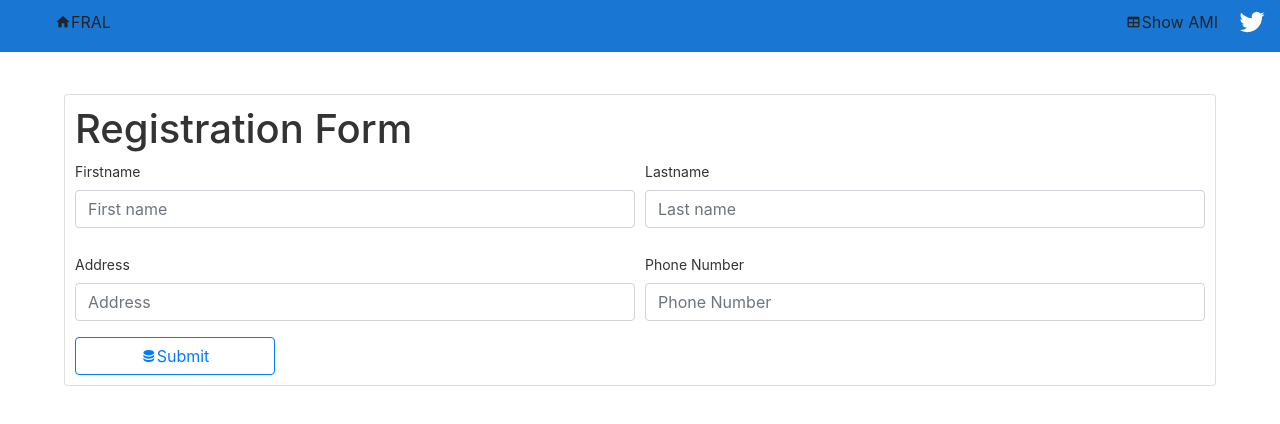
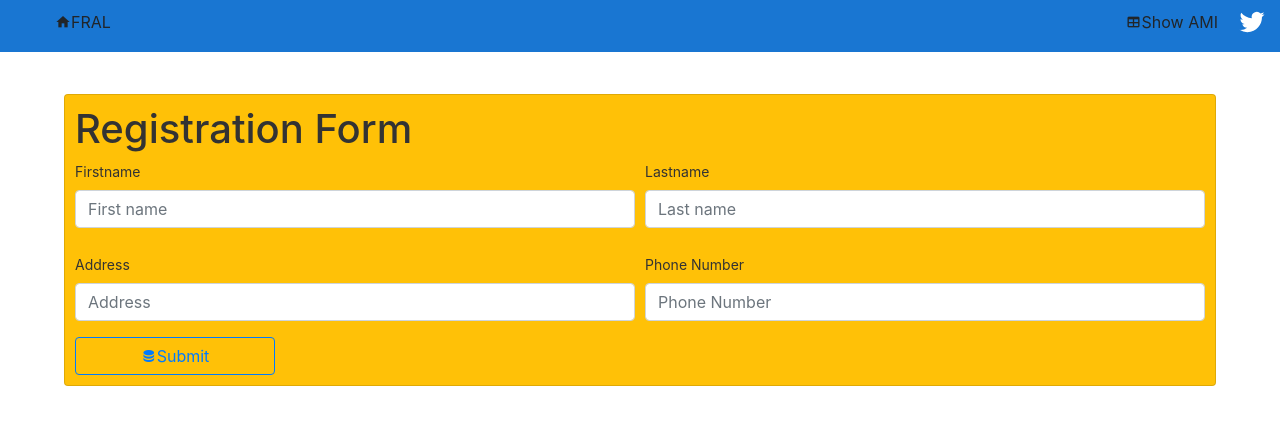
Before and after one commit to gitRedgieGravador/myangular, an Angular app: page /form in a window 1280 px wide. Shown: the top 424 px of the page. Built offline with nearby package versions, Linux system fonts and the light colour scheme.

Commit message:
Example color variables.

```diff
--- a/src/app/form/form.component.css
+++ b/src/app/form/form.component.css
@@ -2,3 +2,7 @@
   .btn {
       width: 200px !important;
   }
+
+  .card{
+    background-color: var( --accent-color);
+  }
--- a/src/styles.scss
+++ b/src/styles.scss
@@ -1,3 +1,9 @@
 /* mdi icon */
 $mdi-font-path: "~@mdi/font/fonts";
 @import "~@mdi/font/scss/materialdesignicons.scss";
+
+
+
+:root{
+    --accent-color:         #FFC107;
+}
```
